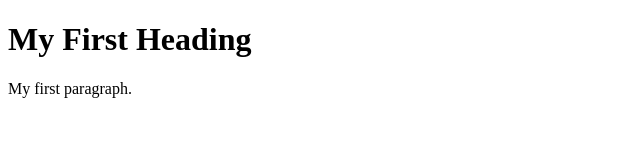
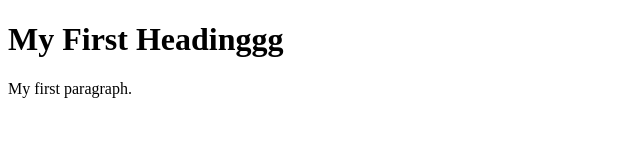
Before and after one commit to anikgupta1970/git-demo, a plain HTML site: page index.html in a window 1280 px wide. Shown: the full height of the page, 0-640 px from the left. Drawn offline with Linux system fonts and the light colour scheme.

Commit message:
commit by anik

```diff
--- a/index.html
+++ b/index.html
@@ -2,7 +2,7 @@
 <html>
 <body>
 
-<h1>My First Heading</h1>
+<h1>My First Headinggg</h1>
 
 <p>My first paragraph.</p>
 
```
Also changed, not shown: README.txt.
